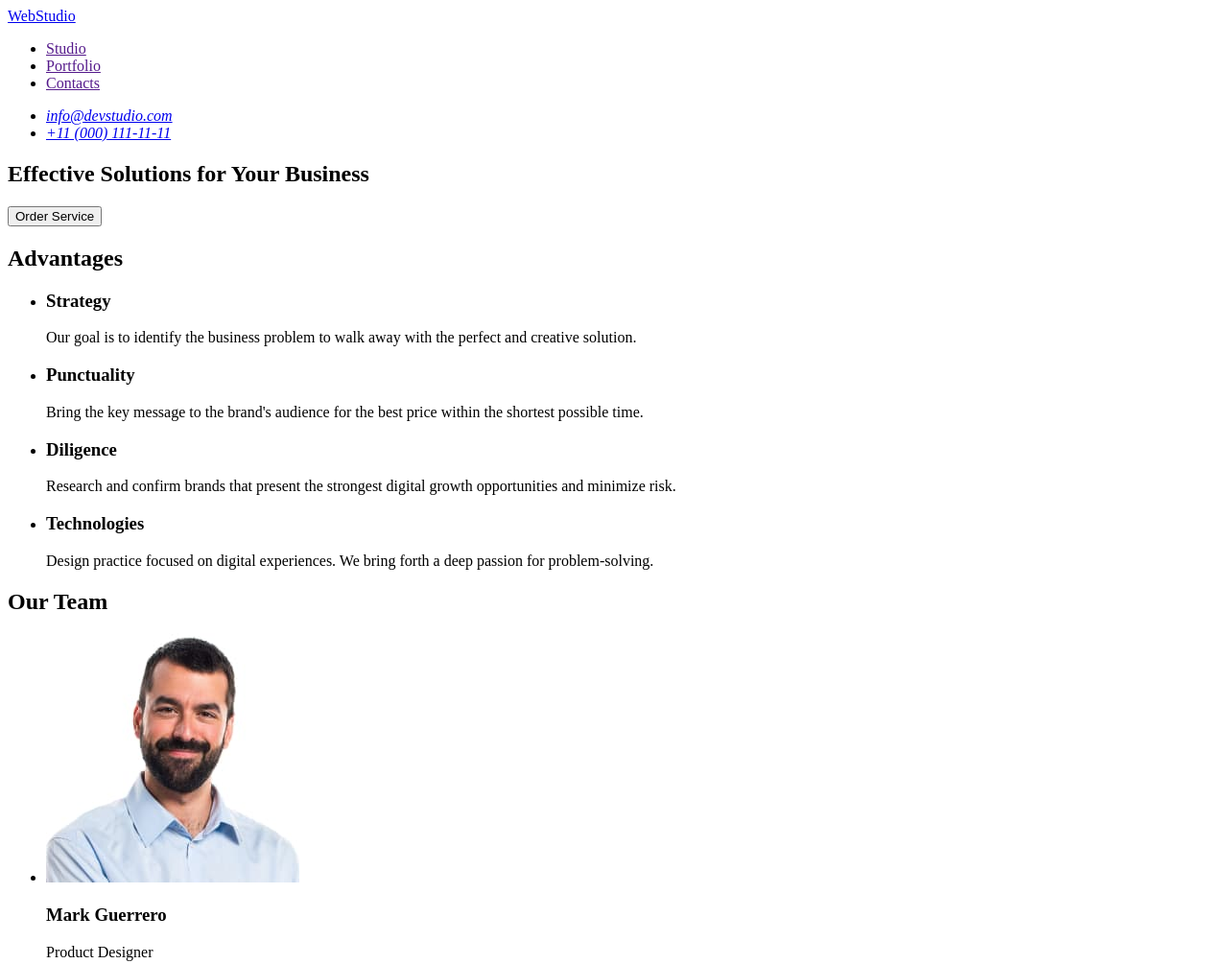
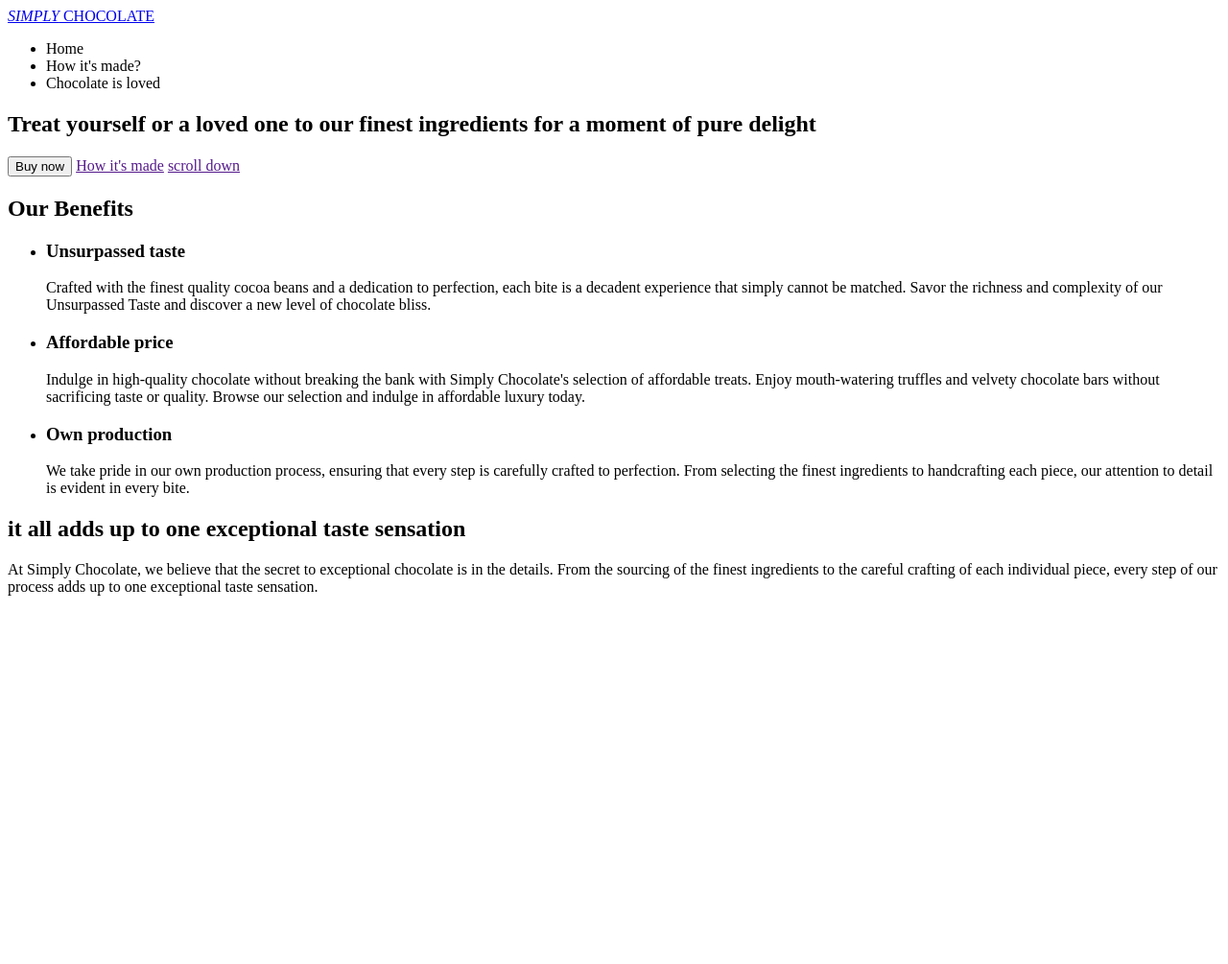
Before and after one commit to oryna27/simplychocolate, a plain HTML site: page index.html in a window 1280 px wide. Shown: the top 1005 px of the page at 96% size. After the commit the page ends 800 px from the top, so only its background shows below. Drawn offline with Linux system fonts and the light colour scheme.

Commit message:
new project started

```diff
--- a/index.html
+++ b/index.html
@@ -1,121 +1,75 @@
 <!DOCTYPE html>
 <html lang="en">
+
 <head>
   <meta charset="UTF-8" />
   <meta name="viewport" content="width=device-width, initial-scale=1.0" />
-    <title>WebStudio</title>
+  <title>Simply Chocolate</title>
 </head>
+
 <body>
-    <!--Header-->
   <header>
     <nav>
-        <a href="./index.html">WebStudio</a>
+      <a href="./index.html"><i>SIMPLY</i> CHOCOLATE</a>
       <ul>
-          <li><a href="">Studio</a></li>
-          <li><a href="">Portfolio</a></li>
-          <li><a href="">Contacts</a></li>
+        <li><a href="./index.html"></a>Home</li>
+        <li><a href=""></a>How it's made?</li>
+        <li><a href=""></a>Chocolate is loved</li>
       </ul>
     </nav>
-      <address>
-        <ul>
-          <li><a href="mailto:info@devstudio.com">info@devstudio.com</a></li>
-          <li><a href="tel:+110001111111">+11 (000) 111-11-11</a></li>
-        </ul>
-      </address>
   </header>
   <main>
-      <!--Hero-->
+    <!-- Hero -->
     <section>
-        <h1>Effective Solutions for Your Business</h1>
-        <button type="button">Order Service</button>
+      <h1>Treat yourself or a loved one to
+        our finest ingredients for a moment
+        of pure delight</h1>
+      <button type="button">Buy now</button>
+      <a href="">How it's made</a>
+      <a href="">scroll down</a>
     </section>
-      <!--Advantages-->
+
+    <!-- BENEFITS -->
     <section>
-        <h2>Advantages</h2>
+      <h2>Our Benefits</h2>
       <ul>
         <li>
-            <h3>Strategy</h3>
-            <p>
-              Our goal is to identify the business problem to walk away with the
-              perfect and creative solution.
-            </p>
+          <h3>Unsurpassed taste</h3>
+          <p>Crafted with the finest quality cocoa beans and a dedication to perfection, each bite is a decadent
+            experience that
+            simply cannot be matched. Savor the richness and complexity of our Unsurpassed Taste and discover a new
+            level of
+            chocolate bliss.</p>
         </li>
         <li>
-            <h3>Punctuality</h3>
-            <p>
-              Bring the key message to the brand's audience for the best price
-              within the shortest possible time.
-            </p>
+          <h3>Affordable price</h3>
+          <p>Indulge in high-quality chocolate without breaking the bank with Simply Chocolate's selection of affordable
+            treats.
+            Enjoy mouth-watering truffles and velvety chocolate bars without sacrificing taste or quality. Browse our
+            selection and
+            indulge in affordable luxury today.</p>
         </li>
         <li>
-            <h3>Diligence</h3>
-            <p>
-              Research and confirm brands that present the strongest digital
-              growth opportunities and minimize risk.
-            </p>
-          </li>
-          <li>
-            <h3>Technologies</h3>
-            <p>
-              Design practice focused on digital experiences. We bring forth a
-              deep passion for problem-solving.
-            </p>
+          <h3>Own production</h3>
+          <p>We take pride in our own production process, ensuring that every step is carefully crafted to perfection.
+            From selecting
+            the finest ingredients to handcrafting each piece, our attention to detail is evident in every bite.</p>
         </li>
       </ul>
     </section>
-      <!--Our team-->
+    <!-- IT ALL ADDS UP TO ONE EXCEPTIONAL TASTE SENSATION -->
     <section>
-        <h2>Our Team</h2>
-        <ul>
-          <li>
-            <img
-              src="./images/our-team/product-designer.jpg"
-              alt="Product designer's photo"
-              width="264"
-              height="260"
-            />
-            <h3>Mark Guerrero</h3>
-            <p>Product Designer</p>
-          </li>
-          <li>
-            <img
-              src="./images/our-team/frontend-developer.jpg"
-              alt="Frontend-developer's photo"
-              width="264"
-              height="260"
-            />
-            <h3>Tom Ford</h3>
-            <p>Frontend Developer</p>
-          </li>
-          <li>
-            <img
-              src="./images/our-team/marketing.jpg"
-              alt="Marketologist's photo"
-              width="264"
-              height="260"
-            />
-            <h3>Camila Garcia</h3>
-            <p>Marketing</p>
-          </li>
-          <li>
-            <img
-              src="./images/our-team/ui-designer.jpg"
-              alt="UI Designer's photo"
-              width="264"
-              height="260"
-            />
-            <h3>Daniel Wilson</h3>
-            <p>UI Designer</p>
-          </li>
-        </ul>
+      <h2>it all adds up to one exceptional taste sensation</h2>
+      <p>At Simply Chocolate, we believe that the secret to exceptional chocolate is in the details. From the sourcing
+        of the
+        finest ingredients to the careful crafting of each individual piece, every step of our process adds up to one
+        exceptional taste sensation.</p>
+
     </section>
+    <section></section>
+    <section></section>
   </main>
-    <footer>
-      <a href="./index.html">WebStudio</a>
-      <p>
-        Increase the flow of customers and sales for your business with digital
-        marketing & growth solutions.
-      </p>
-    </footer>
+  <footer></footer>
 </body>
+
 </html>
```
Also changed, not shown: .prettierrc.json, images/kisspng-milk-white-chocolate-hot-chocolate-chocolate-bar-c-5af7417b10bc19 1-1.png (added), images/kisspng-milk-white-chocolate-hot-chocolate-chocolate-bar-c-5af7417b10bc19 1-2.png (added), images/kisspng-milk-white-chocolate-hot-chocolate-chocolate-bar-c-5af7417b10bc19 1.png (added), images/kisspng-milk-white-chocolate-hot-chocolate-chocolate-bar-c-5af7417b10bc19 2.png (added), images/our-team/frontend-developer.jpg (deleted), images/our-team/marketing.jpg (deleted), images/our-team/product-designer.jpg (deleted), images/our-team/ui-designer.jpg (deleted). Lines whose indentation alone changed are shown as unchanged.
